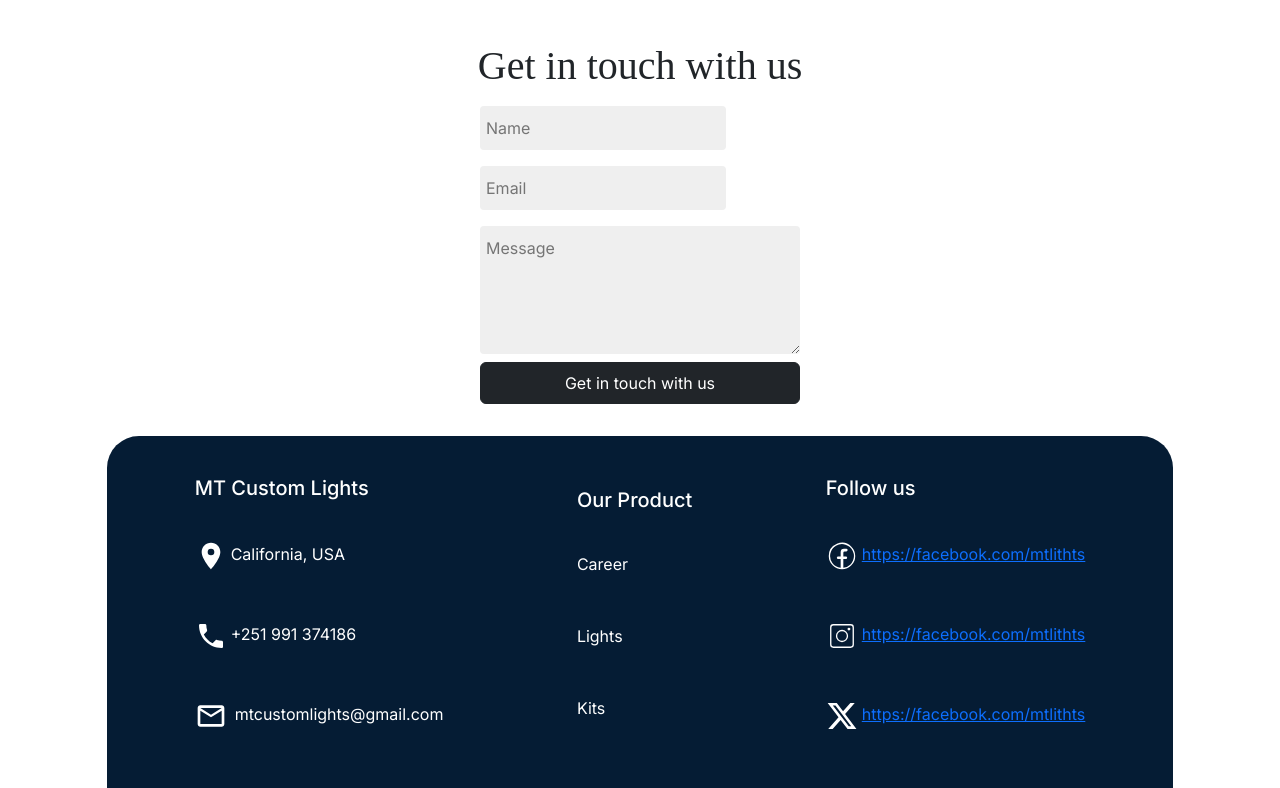
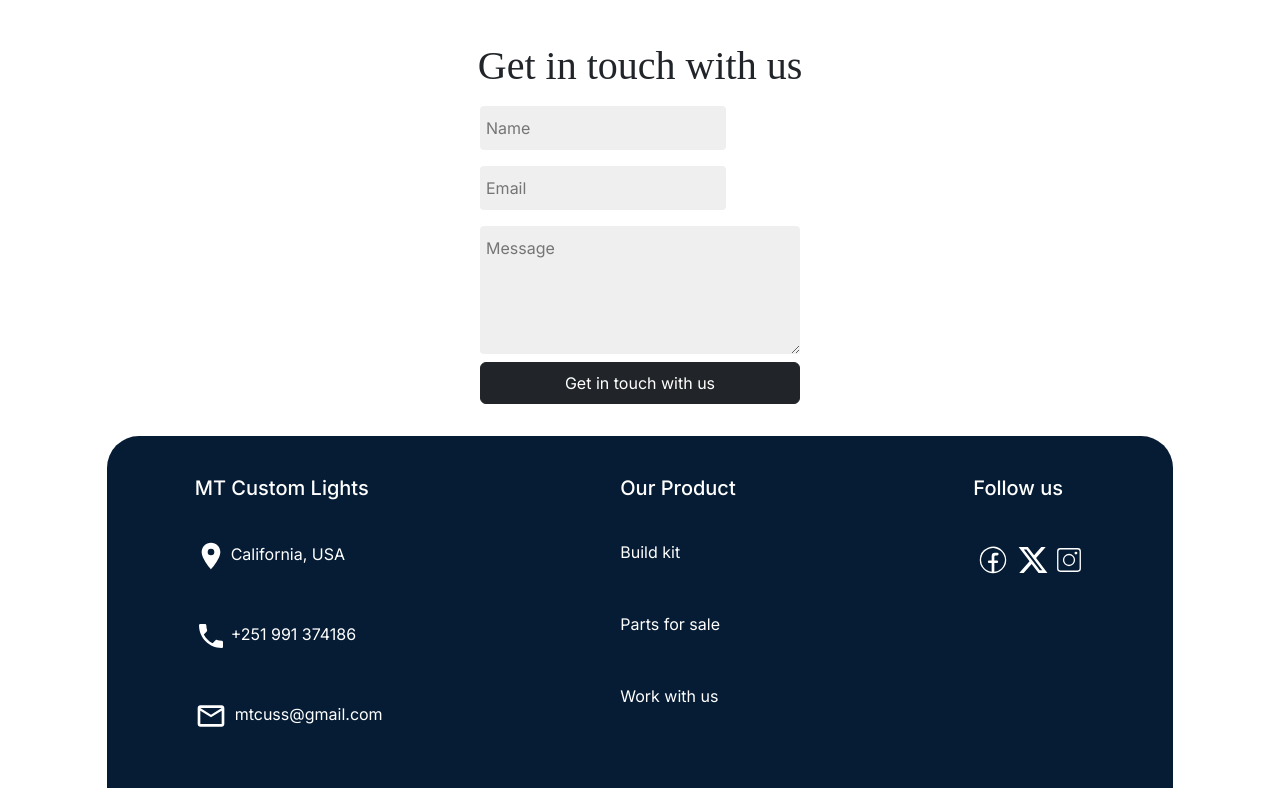
Before and after one commit to kennataddese6/threecars, a Next.js app: page / in a window 1280 px wide. Shown: the part 2651-3439 px from the top of the page. Built offline with nearby package versions, Linux system fonts and the light colour scheme; a web font is replaced by a local one.

Commit message:
make footer responsive

```diff
--- a/app/globals.css
+++ b/app/globals.css
@@ -501,10 +501,6 @@ p {
 .contactUsButton {
   width: 90%;
 }
-.copyRightFooter {
-  display: flex;
-  flex-wrap: wrap;
-}
 footer {
   padding: 16px 64px;
   display: flex;
@@ -514,6 +510,9 @@ footer {
   background-color: #051c34;
   border-top-right-radius: 32px;
   border-top-left-radius: 32px;
+  display: flex;
+  flex-wrap: wrap;
+  align-items: flex-start;
 }
 .footerItem {
   padding: 0.5em;
--- a/app/ui/footer.tsx
+++ b/app/ui/footer.tsx
@@ -6,7 +6,6 @@ import { FaXTwitter } from 'react-icons/fa6';
 import Link from 'next/link';
 export default function Footer() {
   return (
-    <div className="copyRightFooter">
     <footer className="col-lg-11 col-xl-10">
       <div className="footerItem">
         <h5 className="white-text p-3">MT Custom Lights</h5>
@@ -20,37 +19,23 @@ export default function Footer() {
         </p>
         <p className="white-text p-3">
           <MdOutlineEmail color="white" fontSize={32} />
-            <span className="ms-2">mtcustomlights@gmail.com</span>
+          <span className="ms-2">mtcuss@gmail.com</span>
         </p>
       </div>
       <div className="footerItem">
         <h5 className="white-text p-3">Our Product</h5>
-          <p className="white-text p-3">Career</p>
-          <p className="white-text p-3">Lights</p>
-          <p className="white-text p-3">Kits</p>
+        <p className="white-text p-3">Build kit</p>
+        <p className="white-text p-3">Parts for sale</p>
+        <p className="white-text p-3">Work with us</p>
       </div>
       <div className="footerItem">
         <h5 className="white-text p-3">Follow us</h5>
         <p className="white-text p-3">
-            <CiFacebook color="white" fontSize={32} />
-            <Link href="#" className="ms-1">
-              https://facebook.com/mtlithts
-            </Link>
-          </p>
-          <p className="white-text p-3">
+          <CiFacebook color="white" fontSize={32} className="m-1" />
+          <FaXTwitter color="white" fontSize={32} className="m-1" />
           <CiInstagram color="white" fontSize={32} />
-            <Link href="#" className="ms-1">
-              https://facebook.com/mtlithts
-            </Link>
-          </p>
-          <p className="white-text p-3">
-            <FaXTwitter color="white" fontSize={32} />
-            <Link href="#" className="ms-1">
-              https://facebook.com/mtlithts
-            </Link>
         </p>
       </div>
     </footer>
-    </div>
   );
 }
```
Lines whose indentation alone changed are shown as unchanged.
